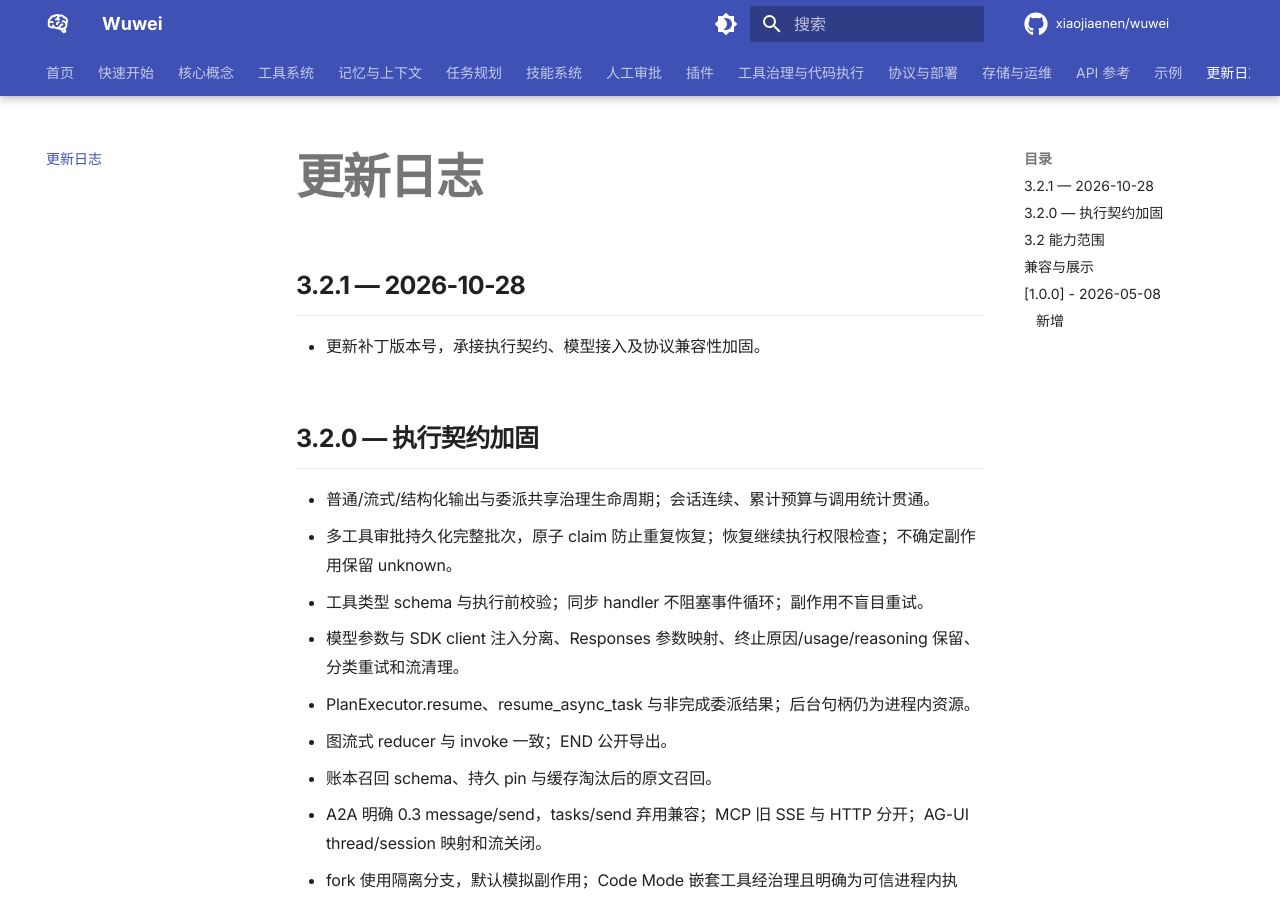
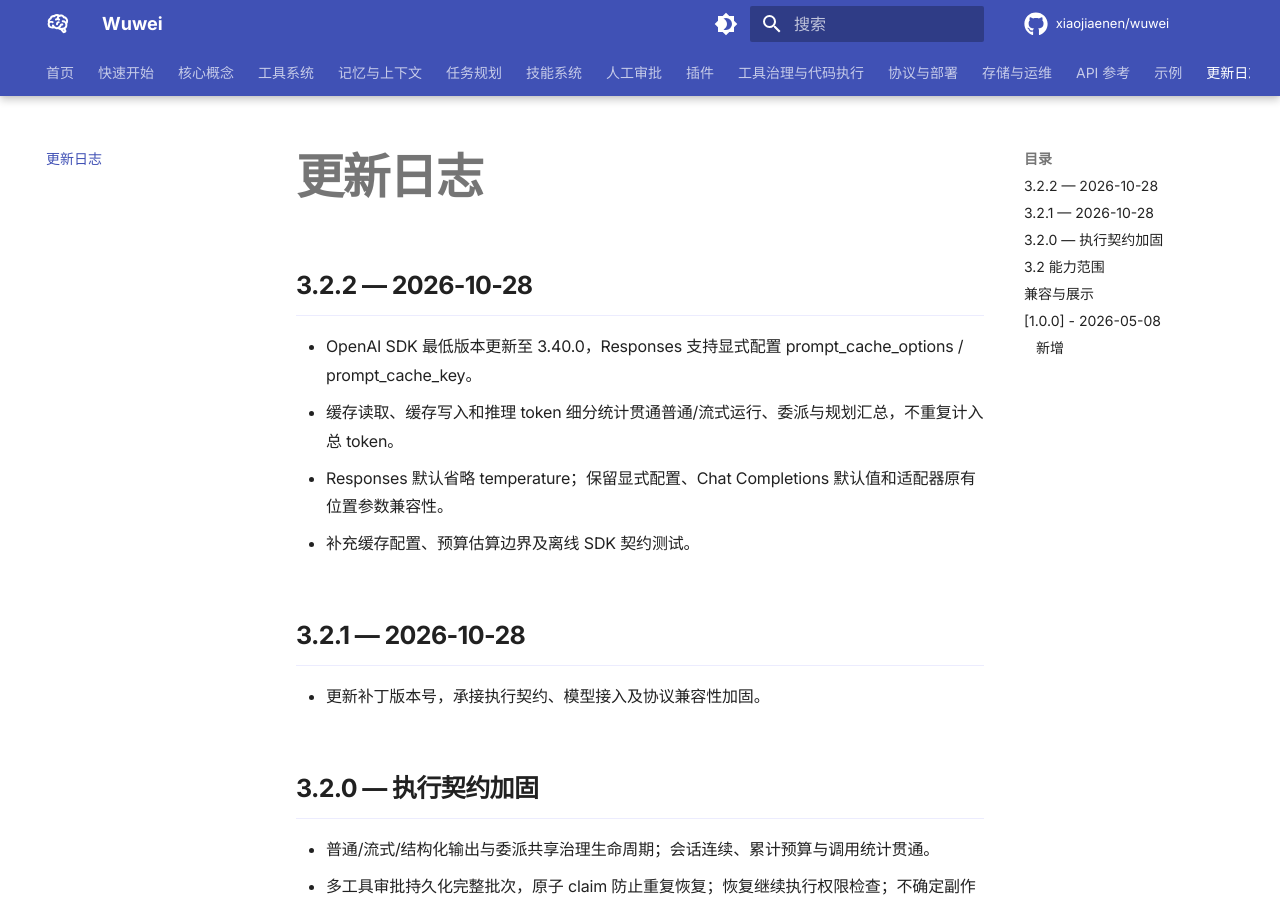
Before and after one commit to xiaojiaenen/wuwei, an MkDocs documentation site: the page built from docs/changelog.md, in a window 1280 px wide and 900 px high. Built offline with MkDocs 1.6.1 and Material for MkDocs 9.7.7, drawn with Linux system fonts in a browser that asks for light colours; comment, search, counter and statistics services are not loaded.

```diff
--- a/docs/changelog.md
+++ b/docs/changelog.md
@@ -1,4 +1,11 @@
 # 更新日志
+
+## 3.2.2 — 2026-10-28
+
+- OpenAI SDK 最低版本更新至 3.40.0，Responses 支持显式配置 prompt_cache_options / prompt_cache_key。
+- 缓存读取、缓存写入和推理 token 细分统计贯通普通/流式运行、委派与规划汇总，不重复计入总 token。
+- Responses 默认省略 temperature；保留显式配置、Chat Completions 默认值和适配器原有位置参数兼容性。
+- 补充缓存配置、预算估算边界及离线 SDK 契约测试。
 
 ## 3.2.1 — 2026-10-28
 
--- a/pyproject.toml
+++ b/pyproject.toml
@@ -4,7 +4,7 @@ build-backend = "setuptools.build_meta"
 
 [project]
 name = "wuwei"
-version = "3.2.1"
+version = "3.2.2"
 description = "Wuwei - 无为而治的 AI 智能体框架"
 authors = [{name = "xiaojiaenen", email = "xiaojiaenen@163.com"}]
 license = "Apache-2.0"
```
Also changed, not shown: CHANGELOG.md (+7 -0 lines), docs/RELEASING.md (+4 -4 lines).
